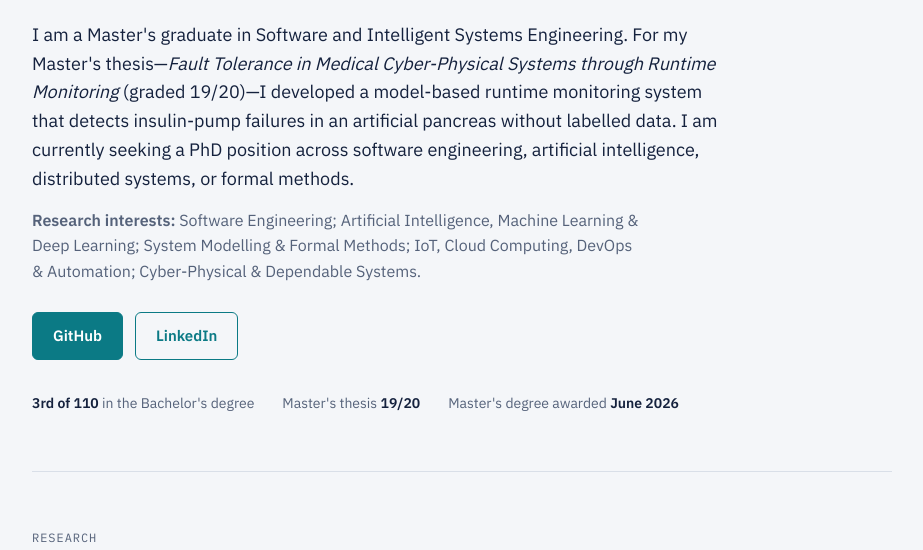
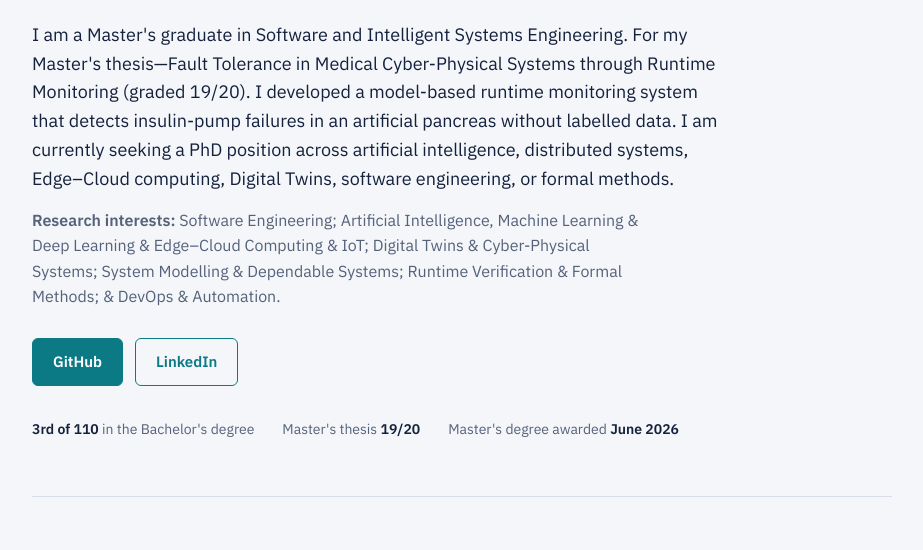
Before and after one commit to LynaLarem/research, a plain HTML site: page index.html in a window 1280 px wide. Shown: the part 242-792 px from the top of the page, without its empty margins (178-1101 px from the left). Drawn offline with nearby package versions, Linux system fonts and the light colour scheme.

Commit message:
Update index.html

```diff
--- a/index.html
+++ b/index.html
@@ -118,8 +118,8 @@ footer p{max-width:60ch;margin:0}
 <header class="hero">
   <h1>Lyna Rouaida Larem</h1>
   <div class="role">MSc in Software &amp; Intelligent Systems Engineering</div>
-  <p class="intro">I am a Master's graduate in Software and Intelligent Systems Engineering. For my Master's thesis—<em>Fault Tolerance in Medical Cyber-Physical Systems through Runtime Monitoring</em> (graded 19/20)—I developed a model-based runtime monitoring system that detects insulin-pump failures in an artificial pancreas without labelled data. I am currently seeking a PhD position across software engineering, artificial intelligence, distributed systems, or formal methods.</p>
-  <p class="interests"><b>Research interests:</b> Software Engineering; Artificial Intelligence, Machine Learning &amp; Deep Learning; System Modelling &amp; Formal Methods; IoT, Cloud Computing, DevOps &amp; Automation; Cyber-Physical &amp; Dependable Systems.</p>
+  <p class="intro">I am a Master's graduate in Software and Intelligent Systems Engineering. For my Master's thesis—Fault Tolerance in Medical Cyber-Physical Systems through Runtime Monitoring</em> (graded 19/20). I developed a model-based runtime monitoring system that detects insulin-pump failures in an artificial pancreas without labelled data. I am currently seeking a PhD position across artificial intelligence, distributed systems, Edge–Cloud computing, Digital Twins, software engineering, or formal methods.</p>
+  <p class="interests"><b>Research interests:</b> Software Engineering; Artificial Intelligence, Machine Learning &amp; Deep Learning &amp; Edge–Cloud Computing & IoT; Digital Twins & Cyber-Physical Systems; System Modelling &amp; Dependable Systems; Runtime Verification & Formal Methods; &amp; DevOps & Automation.</p>
   <div class="actions">
     <a class="btn primary" href="https://github.com/LynaLarem" target="_blank" rel="noopener">GitHub</a>
     <a class="btn" href="https://linkedin.com/in/lyna-rouaida-l-4024a3254" target="_blank" rel="noopener">LinkedIn</a>
```
